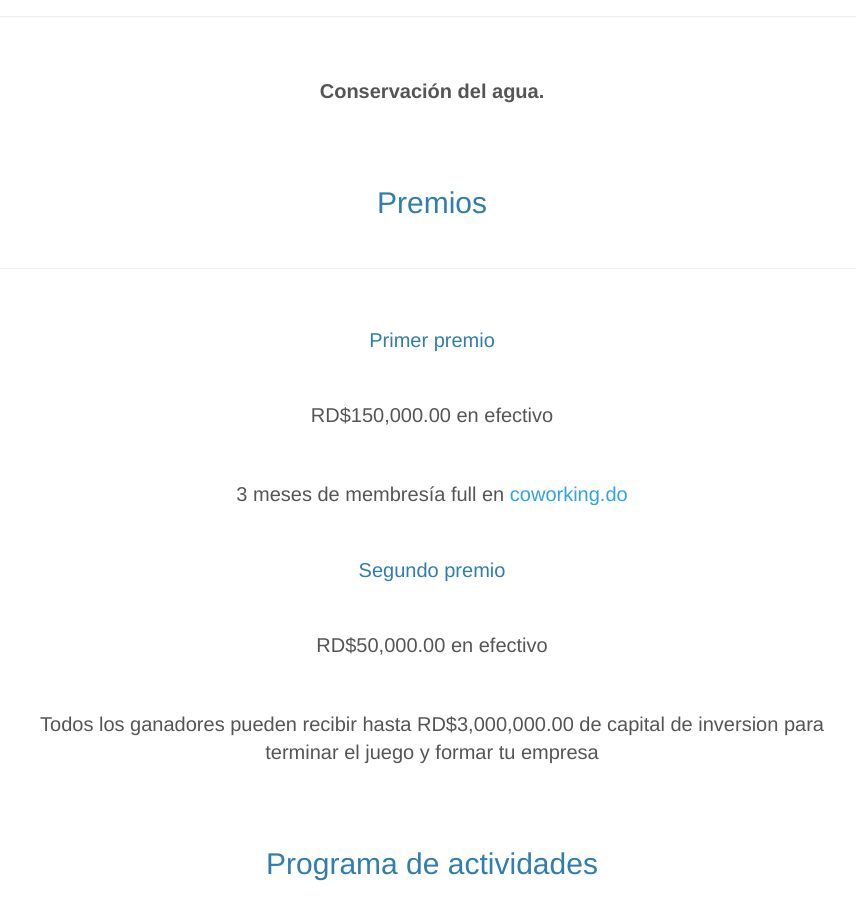
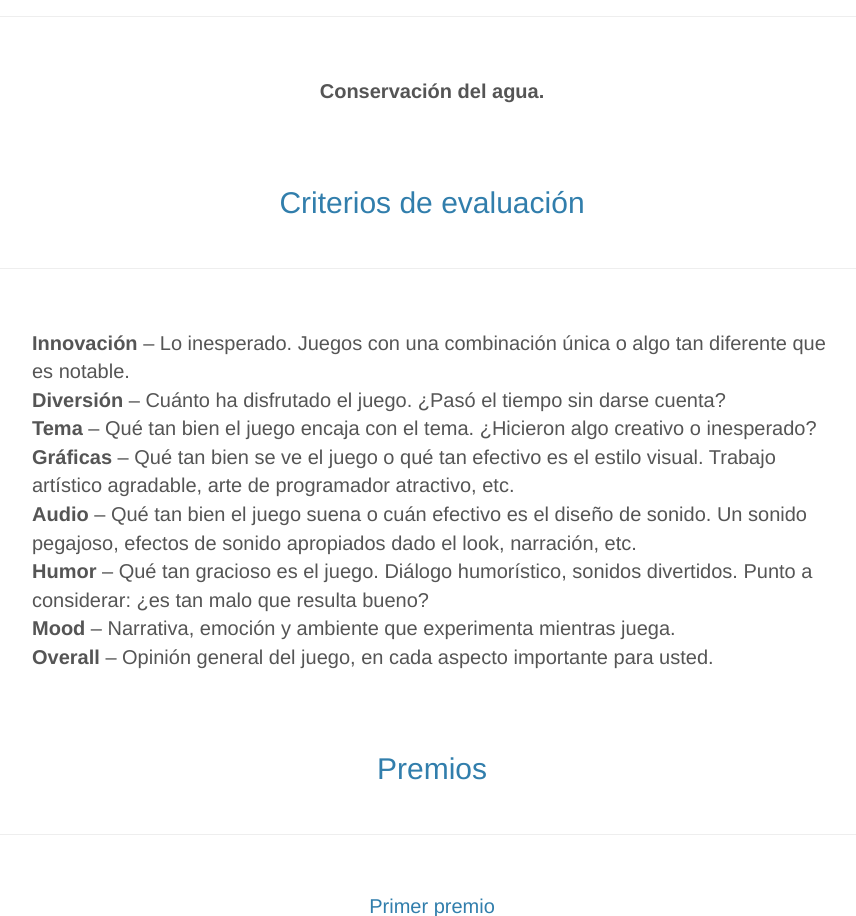
Before and after one commit to eatskolnikov/jams, a plain HTML site: page hubgamejam/index.html in a window 1280 px wide. Shown: the part 2319-3235 px from the top of the page, without its empty margins (208-1064 px from the left). Drawn offline with nearby package versions, Linux system fonts and the light colour scheme.

Commit message:
added evaluation criteria

```diff
--- a/hubgamejam/index.html
+++ b/hubgamejam/index.html
@@ -103,6 +103,30 @@
 						</div>
 						<p class="paragraph text-center">
 						<b>Conservación del agua.</b>
+						</p>
+					</div>
+				</div>
+				<div class="row">
+					<div class="col-sm-12">
+						<div class="page-header">
+							<h2 class="text-center section-heading">Criterios de evaluación</h2>
+						</div>
+						<p class="paragraph text-left">
+							<b>Innovación</b> – Lo inesperado. Juegos con una combinación única o algo tan diferente que es notable.<br/>
+
+<b>Diversión</b> – Cuánto ha disfrutado el juego. ¿Pasó el tiempo sin darse cuenta?<br/>
+
+<b>Tema</b> – Qué tan bien el juego encaja con el tema. ¿Hicieron algo creativo o inesperado?<br/>
+
+<b>Gráficas</b> – Qué tan bien se ve el juego o qué tan efectivo es el estilo visual. Trabajo artístico agradable, arte de programador atractivo, etc.<br/>
+
+<b>Audio</b> – Qué tan bien el juego suena o cuán efectivo es el diseño de sonido. Un sonido pegajoso, efectos de sonido apropiados dado el look, narración, etc.<br/>
+
+<b>Humor</b> – Qué tan gracioso es el juego. Diálogo humorístico, sonidos divertidos. Punto a considerar: ¿es tan malo que resulta bueno?<br/>
+
+<b>Mood</b> – Narrativa, emoción y ambiente que experimenta mientras juega.<br/>
+
+<b>Overall</b> – Opinión general del juego, en cada aspecto importante para usted.<br/>
 						</p>
 					</div>
 				</div>
```
